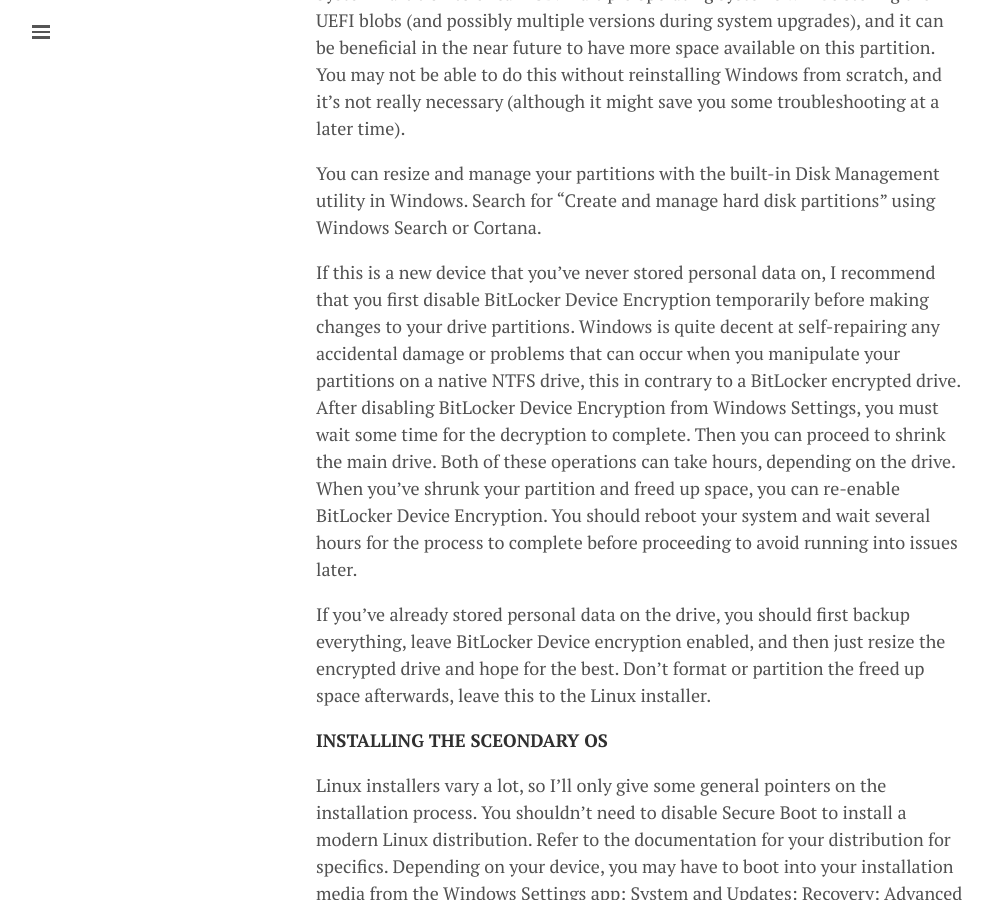
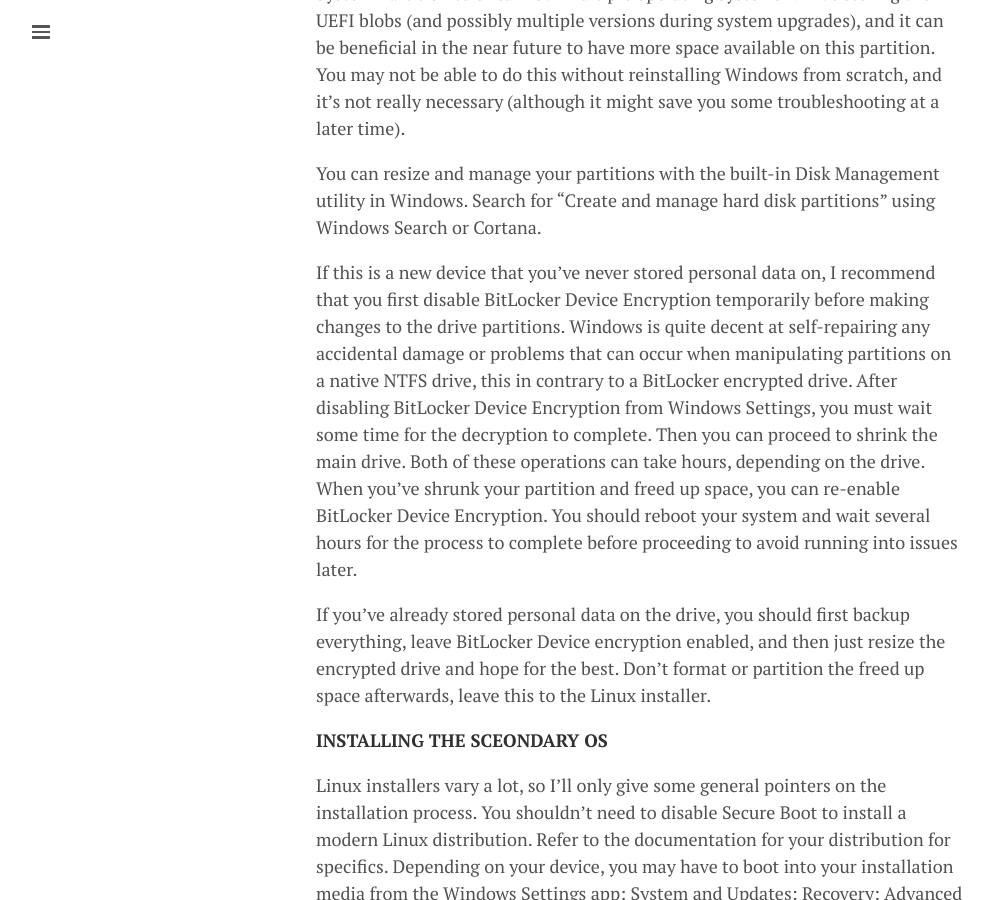
Before and after one commit to lgeurts/lgeurts.github.io, a Jekyll site: the page built from _posts/2019-03-19-dual-booting-windows-and-linux.md, in a window 1280 px wide and 900 px high, scrolled down 1807 px. Shown: the whole window, without its empty margins (0-992 px from the left). Built offline with Jekyll 4.4.1, drawn with Linux system fonts in a browser that asks for light colours; nearby versions of some CDN libraries; comment, search, counter and statistics services are not loaded.

Commit message:
Update 2019-03-19-dual-booting-windows-and-linux.md

```diff
--- a/_posts/2019-03-19-dual-booting-windows-and-linux.md
+++ b/_posts/2019-03-19-dual-booting-windows-and-linux.md
@@ -36,7 +36,7 @@
 
 You can resize and manage your partitions with the built-in Disk Management utility in Windows. Search for “Create and manage hard disk partitions” using Windows Search or Cortana.
 
-If this is a new device that you’ve never stored personal data on, I recommend that you first disable BitLocker Device Encryption temporarily before making changes to your drive partitions. Windows is quite decent at self-repairing any accidental damage or problems that can occur when you manipulate your partitions on a native NTFS drive, this in contrary to a BitLocker encrypted drive.
+If this is a new device that you’ve never stored personal data on, I recommend that you first disable BitLocker Device Encryption temporarily before making changes to the drive partitions. Windows is quite decent at self-repairing any accidental damage or problems that can occur when manipulating partitions on a native NTFS drive, this in contrary to a BitLocker encrypted drive.
 After disabling BitLocker Device Encryption from Windows Settings, you must wait some time for the decryption to complete. Then you can proceed to shrink the main drive. Both of these operations can take hours, depending on the drive. When you’ve shrunk your partition and freed up space, you can re-enable BitLocker Device Encryption. You should reboot your system and wait several hours for the process to complete before proceeding to avoid running into issues later.
 
 If you’ve already stored personal data on the drive, you should first backup everything, leave BitLocker Device encryption enabled, and then just resize the encrypted drive and hope for the best. Don’t format or partition the freed up space afterwards, leave this to the Linux installer.
```
